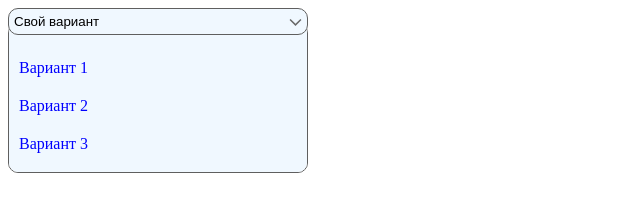
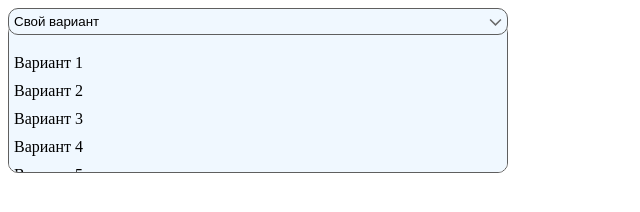
Before and after one commit to mishinyura/select-modul, a plain HTML site: page index.html in a window 1280 px wide. Both pictures are taken after a click on the button "Свой вариант". Shown: the whole page, without its empty margins (0-640 px from the left). Drawn offline with Linux system fonts and the light colour scheme.

Commit message:
модификация

```diff
--- a/index.html
+++ b/index.html
@@ -11,31 +11,32 @@
   <main class="main">
     <section class="main__section">
       <div class="main__container">
-        <div class="select d">
-          <button class="icon"></button>
+        <div class="select">
+          <button></button>
           <ul>
-            <li class="sd">
+            <li>
               Вариант 1
             </li>
-            <li class="sd">
+            <li>
               Вариант 2
             </li>
-            <li class="sd">
+            <li>
               Вариант 3
             </li>
-            <li class="sd">
+            <li>
               Вариант 4
             </li>
-            <li class="sd">
+            <li>
               Вариант 5
             </li>
-            <li class="sd">
+            <li>
               Вариант 6
             </li>
-            <li class="sd">
+            <li>
               Вариант 7
             </li>
           </ul>
+          <!-- <div></div> -->
         </div>
       </div>
     </section>
--- a/module.js
+++ b/module.js
@@ -4,11 +4,13 @@ class select {
     this.list = this.box.querySelector('ul');
     this.item = this.list.querySelectorAll('li');
     this.btn = this.box.querySelector('button');
+    this.scrollbar = this.box.querySelector('div');
     this.boxClass = '-select__box-';
     this.listClass = '-select__list-';
     this.itemClass = '-select__item-';
     this.btnClass = '-select__btn-';
-    this.classActive = '--active'
+    // this.scrollbarClass = '-select__scrollbar-';
+    this.classActive = '--active';
     this.inputsName = classObj;
   };
   createShape() {
@@ -40,6 +42,7 @@ class select {
     this.box.classList.add(this.boxClass);
     this.list.classList.add(this.listClass);
     this.btn.classList.add(this.btnClass);
+    // this.scrollbar.classList.add(this.scrollbarClass);
     this.btn.setAttribute('tabindex', '0');
     //
     this.icon.style.content = `url(${this.iconLink})`
@@ -141,7 +144,6 @@ class select {
     this.heightBtn = this.btn.clientHeight;
     this.heightItem = this.item[0].clientHeight;
     this.sizeList = modules.sizeList || this.heightItem * this.amountItems;
-    // this.print();
     this.selectControl();
   }
 }
--- a/style.css
+++ b/style.css
@@ -21,6 +21,7 @@
               visibility .3s linear;
   z-index: 5;
   box-sizing: border-box;
+  scrollbar-width: none;
 }
 .-select__btn-{
   position: relative;
@@ -49,6 +50,23 @@
   content: '';
   transition: all .1 linear;
 }
+/* .-select__scrollbar-{
+  position: absolute;
+  right: 0;
+  top: 0;
+  bottom: 0;
+  width: 20px;
+  height: 100%;
+  z-index: 9;
+}
+.-select__scrollbar-::before{
+  position: absolute;
+  top: 0;
+  width: 20px;
+  height: 20px;
+  background-color: blue;
+  content: '';
+} */
 
 .sd{
   color: blue;
```
